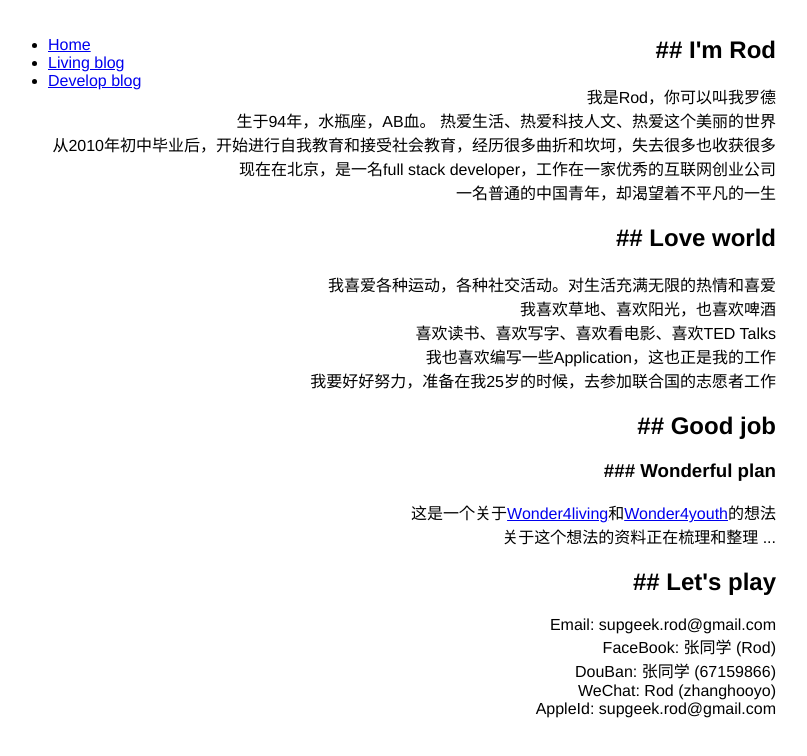
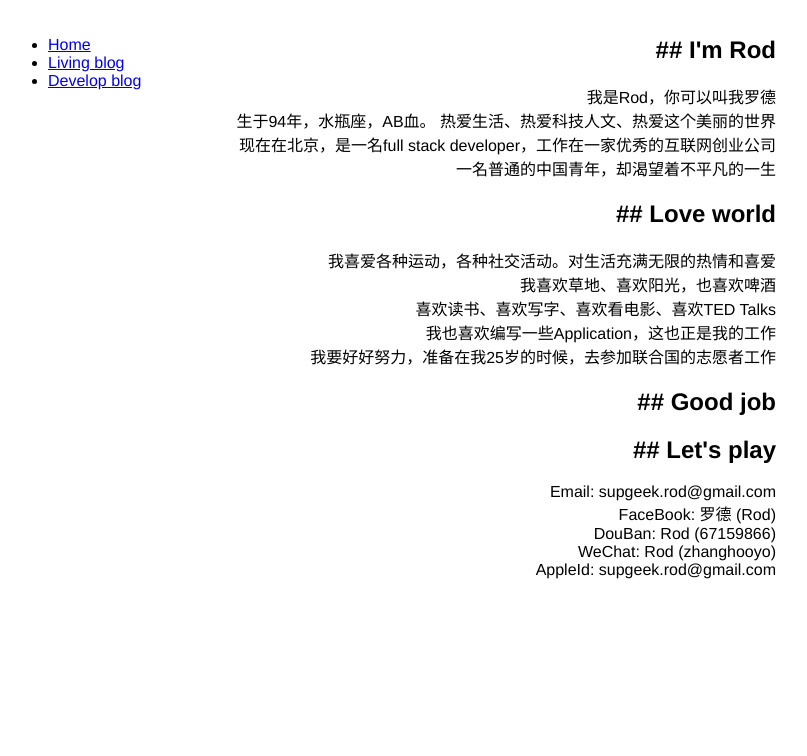
Before and after one commit to supgeek-rod/Rod-home, a plain HTML site: page index.html in a window 1280 px wide. Shown: the whole page, without its empty margins (248-1055 px from the left). Drawn offline with Linux system fonts and the light colour scheme.

Commit message:
some text modify

```diff
--- a/index.html
+++ b/index.html
@@ -3,7 +3,7 @@
 <head>
     <title>Hello </title>
     <link type="text/css" rel="stylesheet" href="./style.css">
-    <meta name="viewport" content="width=device-width, initial-scale=1">
+    <meta charset="utf-8">
     <meta name="viewport" content="width=device-width, initial-scale=1, maximum-scale=1, user-scalable=no">
 </head>
 
@@ -22,7 +22,6 @@
         <p>
             我是Rod，你可以叫我罗德<br>
             生于94年，水瓶座，AB血。 热爱生活、热爱科技人文、热爱这个美丽的世界<br>
-            从2010年初中毕业后，开始进行自我教育和接受社会教育，经历很多曲折和坎坷，失去很多也收获很多<br>
             现在在北京，是一名full stack developer，工作在一家优秀的互联网创业公司<br>
             一名普通的中国青年，却渴望着不平凡的一生
         </p>
@@ -41,19 +40,14 @@
 
         <!-- Three -->
         <h2>## Good job</h2>
-        <h3>### Wonderful plan</h3>
-        <p>
-            这是一个关于<a href="http://www.wonder4living.com" target="_blank">Wonder4living</a>和<a href="http://youth.wonder4living.com" target="_blank">Wonder4youth</a>的想法<br>
-            关于这个想法的资料正在梳理和整理 ...
-        </p>
 
 
         <!-- Four -->
         <h2>## Let's play</h2>
         <ul>
             <li>Email: supgeek.rod@gmail.com</li>
-            <li>FaceBook: 张同学 (Rod)</li>
-            <li>DouBan: 张同学 (67159866)</li>
+            <li>FaceBook: 罗德 (Rod)</li>
+            <li>DouBan: Rod (67159866)</li>
             <li>WeChat: Rod (zhanghooyo)</li>
             <li>AppleId: supgeek.rod@gmail.com</li>
         </ul>
```
